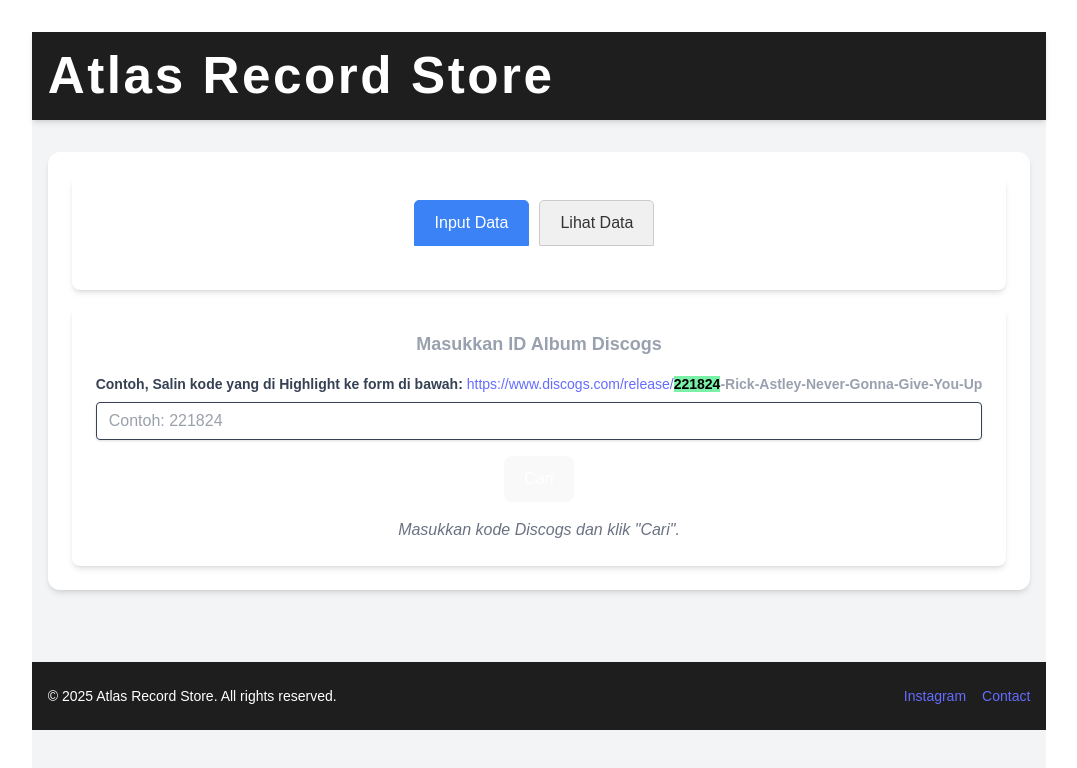
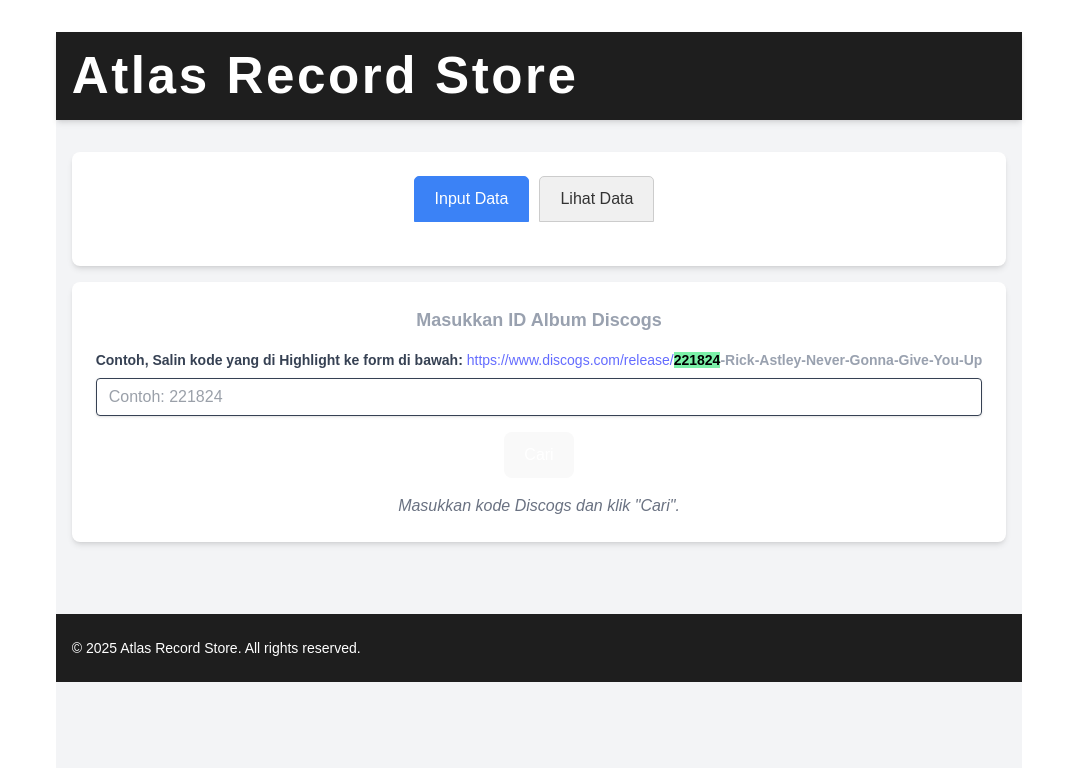
Before and after one commit to dhan14/atlas-counter, a Vue app: page / in a window 1280 px wide. Shown: the top 768 px of the page, without its empty margins (101-1178 px from the left). Built offline with nearby package versions, Linux system fonts and the light colour scheme.

Commit message:
Update App.vue

```diff
--- a/src/App.vue
+++ b/src/App.vue
@@ -14,7 +14,7 @@ import DiscogsInput from './components/DiscogsInput.vue';
 
     <main class="flex-1 container mx-auto px-4 py-8">
       <!-- Placeholder slot -->
-      <section class="bg-white rounded-xl shadow-md p-6">
+      <section>
         <DiscogsInput />
       </section>
     </main>
@@ -23,10 +23,6 @@ import DiscogsInput from './components/DiscogsInput.vue';
     <footer class="bg-[#1e1e1e] text-white mt-10">
       <div class="container mx-auto px-4 py-6 flex flex-col md:flex-row justify-between items-center text-sm">
         <p>© 2025 Atlas Record Store. All rights reserved.</p>
-        <div class="space-x-4 mt-2 md:mt-0">
-          <a href="#" class="hover:text-yellow-300">Instagram</a>
-          <a href="#" class="hover:text-yellow-300">Contact</a>
-        </div>
       </div>
     </footer>
   </div>
```
